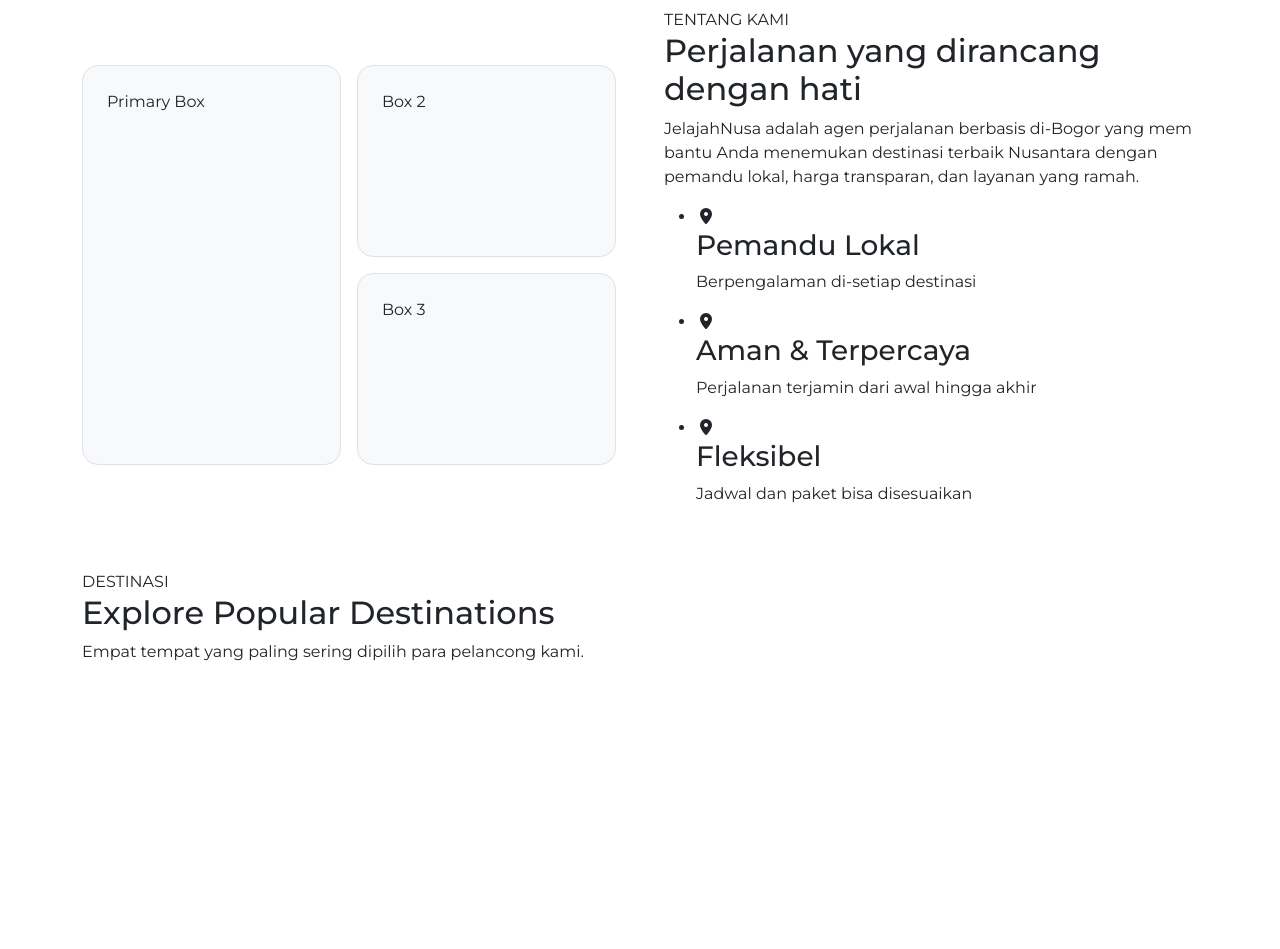
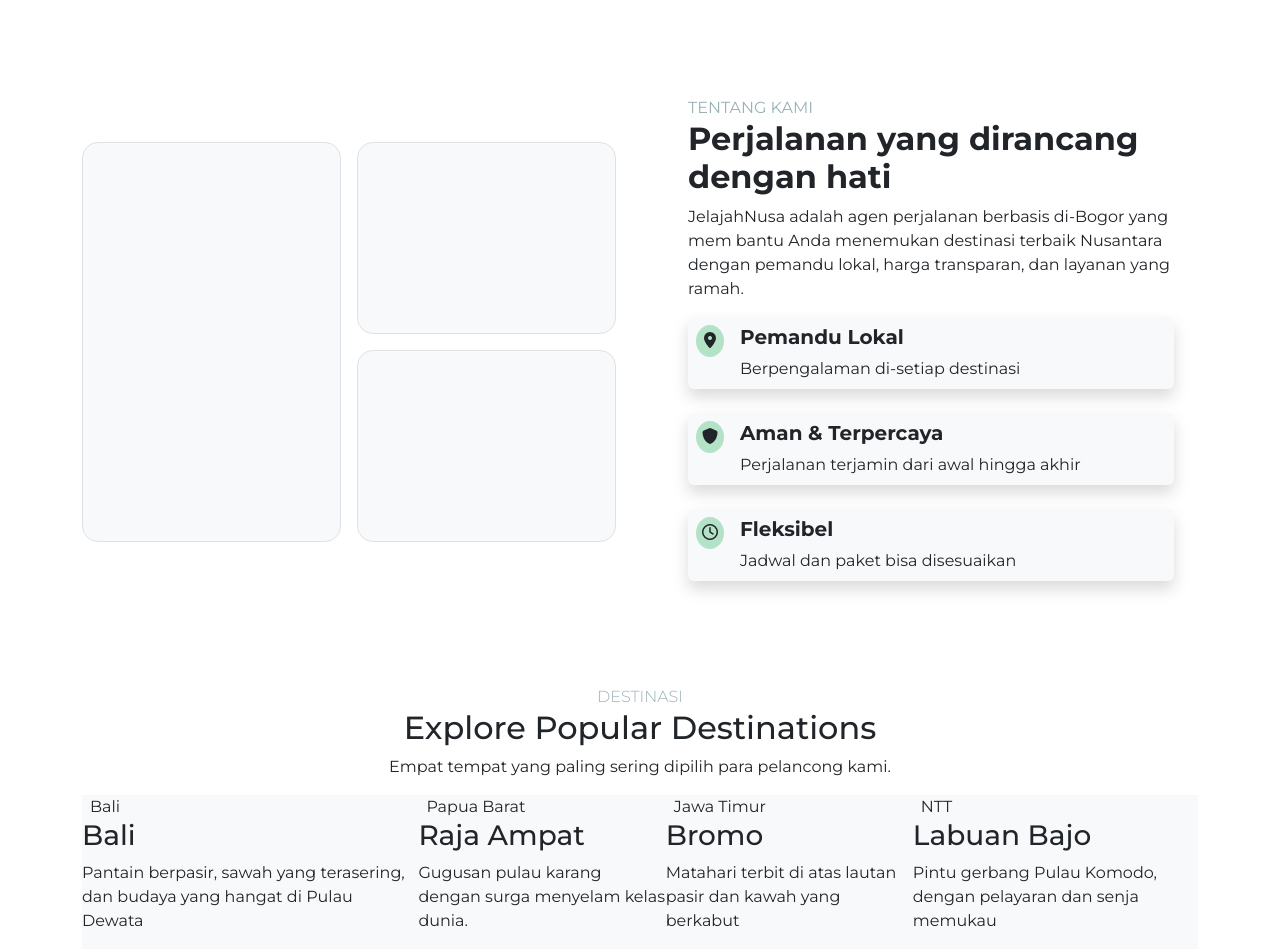
Before and after one commit to numeeriically/JelajahNusa, a website: page index.html in a window 1280 px wide. Shown: the part 800-1749 px from the top of the page. Before the commit the page ends 1480 px from the top, so only its background shows below. Drawn offline with nearby package versions, Linux system fonts and the light colour scheme.

Commit message:
cloneNode implementation

```diff
--- a/assets/css/style.css
+++ b/assets/css/style.css
@@ -1,5 +1,9 @@
 :root {
   --bs-body-font-family: "Montserrat", sans-serif;
+}
+
+body::-webkit-scrollbar {
+  display: none;
 }
 
 html,
@@ -33,7 +37,7 @@ body {
 .hero-section {
   position: relative;
   width: 100%;
-  height: 95vh;
+  height: 100vh;
   min-height: 480px;
   max-height: 1250px;
   overflow: hidden;
@@ -82,6 +86,12 @@ body {
   background-color: rgba(255,255,255,0.4);
 }
 
+
+
+.customicon-ab {
+  background-color: #9cd9b4bf;
+}
+
 /* About Section */
 
 /* Desktop (default) */
@@ -91,6 +101,16 @@ body {
 }
 
 .hero-content p {
+  font-size: 16px;
+  max-width: 500px;
+}
+
+.about-title {
+  font-size: 32px;
+  max-width: 500px;
+}
+
+.about-text {
   font-size: 16px;
   max-width: 500px;
 }
--- a/assets/js/script.js
+++ b/assets/js/script.js
@@ -1,5 +1,8 @@
 // Calling Elements
 const heroBox = document.getElementById('hero-box-img');
+const templateCard = document.querySelector('.destination-card')
+const destinationSection = document.querySelector('.card-flex')
+
 // ============================================================================================ //
 
 // General Scripts
@@ -11,4 +14,65 @@ const dataImg = [
     "assets/images/hero-div-slide-image4.jpg"
 ]
 
-heroBox.src = dataImg[0]
+if (heroBox) {
+    heroBox.src = dataImg[0];
+}
+
+const dataDstBox = [
+    {
+        id: 1,
+        articleCategory: "Bali",
+        articleTitle: "Bali",
+        articleText: "Pantain berpasir, sawah yang terasering, dan budaya yang hangat di Pulau Dewata",
+        articleImage: ""
+    },
+
+    {
+        id: "2",
+        articleCategory: "Papua Barat",
+        articleTitle: "Raja Ampat",
+        articleText: "Gugusan pulau karang dengan surga menyelam kelas dunia.",
+        articleImage: ""
+    },
+
+    {
+        id: "3",
+        articleCategory: "Jawa Timur",
+        articleTitle: "Bromo",
+        articleText: "Matahari terbit di atas lautan pasir dan kawah yang berkabut",
+        articleImage: ""
+    },
+
+    {
+        id: "4",
+        articleCategory: "NTT",
+        articleTitle: "Labuan Bajo",
+        articleText: "Pintu gerbang Pulau Komodo, dengan pelayaran dan senja memukau",
+        articleImage: ""
+    }
+]
+
+if (destinationSection && templateCard) {
+    dataDstBox.forEach(({ articleCategory, articleText, articleTitle, articleImage }, index) => {
+        const articleCard = index === 0 ? templateCard : templateCard.cloneNode(true);
+
+        const img = articleCard.querySelector(".card-destination-img img");
+        if (img && articleImage) {
+            img.src = articleImage;
+            img.alt = articleTitle;
+        }
+
+        const categoryBadge = articleCard.querySelector(".span-category-place");
+        if (categoryBadge) {
+            categoryBadge.textContent = articleCategory;
+        }
+
+        const content = articleCard.querySelector(".card-destination-info");
+        if (content) {
+            content.querySelector(".destination-card-title").textContent = articleTitle;
+            content.querySelector(".destination-card-text").textContent = articleText;
+        }
+
+        if (index > 0) destinationSection.appendChild(articleCard);
+    });
+}
--- a/index.html
+++ b/index.html
@@ -80,7 +80,7 @@
       <section
         class="hero-section d-flex align-items-center justify-content-start"
       >
-        <div class="hero-content container fw-semibold">
+        <div class="hero-content container fw-semibold" id="hero-section">
           <h1 class="hero-title text-start fw-bold mb-3">
             Jelajahi Keindahan Indonesia Bersama
             <span style="color: #ff8c00">Jelajah</span
@@ -93,13 +93,13 @@
           <div class="cta-area">
             <a
               href="#"
-              class="cta-explore text-start text-decoration-none px-3 py-3 rounded-3"
+              class="cta-explore text-start text-decoration-none px-3 py-3 rounded-3 fw-normal"
               id="cta-1"
               >Explore Destinations</a
             >
             <a
               href="#"
-              class="cta-viewpackages text-start text-decoration-none px-3 py-3 rounded-3"
+              class="cta-viewpackages text-start text-decoration-none px-3 py-3 rounded-3 fw-normal"
               id="cta-2"
               >View Packages</a
             >
@@ -135,7 +135,7 @@
         </div>
       </section>
 
-      <section class="about-section container py-5">
+      <section class="about-section container py-5" id="about-section">
         <div class="box-grid row g-5 align-items-center">
           <div class="col-lg-6">
             <div class="about-grid row g-3">
@@ -144,19 +144,19 @@
                   class="primary-box h-100 p-4 rounded-4 bg-light border"
                   style="min-height: 400px"
                 >
-                  Primary Box
+
                 </div>
               </div>
               <div class="col-md-6 d-flex flex-column gap-3">
                 <div
                   class="secondary-box flex-fill p-4 rounded-4 bg-light border"
                 >
-                  Box 2
+
                 </div>
                 <div
                   class="secondary-box flex-fill p-4 rounded-4 bg-light border"
                 >
-                  Box 3
+
                 </div>
               </div>
             </div>
@@ -165,44 +165,44 @@
             class="about-info col-lg-6 d-flex justify-content-start"
             id="about-info"
           >
-            <div class="about-info-content">
-              <span class="tagline-about"> TENTANG KAMI </span>
-              <h2 class="about-title">Perjalanan yang dirancang dengan hati</h2>
+            <div class="about-info-content bg-body-primary rounded-5 px-4 py-5">
+              <span class="tagline-about" style="color: #9bb2b7;"> TENTANG KAMI </span>
+              <h2 class="about-title fw-bold">Perjalanan yang dirancang dengan hati</h2>
               <p class="about-text">
                 JelajahNusa adalah agen perjalanan berbasis di-Bogor yang mem
                 bantu Anda menemukan destinasi terbaik Nusantara dengan pemandu
                 lokal, harga transparan, dan layanan yang ramah.
               </p>
-              <ul class="ab-us-quality">
-                <li class="quality-ab">
-                  <span class="customicon-ab">
+              <ul class="ab-us-quality list-unstyled d-flex flex-column gap-3 mb-0">
+                <li class="quality-ab d-flex align-items-start gap-3 shadow p-2 mb-2 bg-body-tertiary rounded">
+                  <span class="customicon-ab p-1 lex-shrink-0 rounded-circle">
                     <i class="fa-solid fa-location-dot"></i>
                   </span>
                   <div class="quality-ab-txt">
-                    <h3 class="title-quality">Pemandu Lokal</h3>
-                    <p class="text-quality">
+                    <h3 class="title-quality fw-bold fs-5">Pemandu Lokal</h3>
+                    <p class="text-quality mb-0">
                       Berpengalaman di-setiap destinasi
                     </p>
                   </div>
                 </li>
-                <li class="quality-ab">
-                  <span class="customicon-ab">
-                    <i class="fa-solid fa-location-dot"></i>
+                <li class="quality-ab d-flex align-items-start gap-3 shadow p-2 mb-2 bg-body-tertiary rounded">
+                  <span class="customicon-ab p-1 flex-shrink-0 rounded-circle">
+                    <i class="fa-solid fa-shield"></i>
                   </span>
                   <div class="quality-ab-txt">
-                    <h3 class="title-quality">Aman & Terpercaya</h3>
-                    <p class="text-quality">
+                    <h3 class="title-quality fw-bold fs-5">Aman & Terpercaya</h3>
+                    <p class="text-quality mb-0">
                       Perjalanan terjamin dari awal hingga akhir
                     </p>
                   </div>
                 </li>
-                <li class="quality-ab">
-                  <span class="customicon-ab">
-                    <i class="fa-solid fa-location-dot"></i>
+                <li class="quality-ab d-flex align-items-start gap-3 shadow p-2 mb-2 bg-body-tertiary rounded">
+                  <span class="customicon-ab p-1 flex-shrink-0 rounded-circle">
+                    <i class="fa-regular fa-clock"></i>
                   </span>
                   <div class="quality-ab-txt">
-                    <h3 class="title-quality">Fleksibel</h3>
-                    <p class="text-quality">
+                    <h3 class="title-quality fw-bold fs-5">Fleksibel</h3>
+                    <p class="text-quality mb-0">
                       Jadwal dan paket bisa disesuaikan
                     </p>
                   </div>
@@ -214,12 +214,23 @@
       </section>
 
       <section class="destination-section container">
-        <div class="section-title">
-          <span class="section-category">DESTINASI</span>
+        <div class="section-title text-center">
+          <span class="section-category fw-light" style="color: #9bb2b7;">DESTINASI</span>
           <h2 class="primary-section-title">Explore Popular Destinations</h2>
           <p class="primary-section-text">Empat tempat yang paling sering dipilih para pelancong kami.</p>
         </div>
-
+        <div class="card-flex d-flex">
+          <div class="destination-card bg-body-tertiary">
+            <div class="card-destination-img">
+              <span class="span-category-place rounded-5 px-2 py-2"></span>
+              <img>
+            </div>
+            <div class="card-destination-info">
+              <h3 class="destination-card-title"></h3>
+              <p class="destination-card-text"></p>
+            </div>
+          </div>
+        </div>
       </section>
     </div>
     <script>
```
